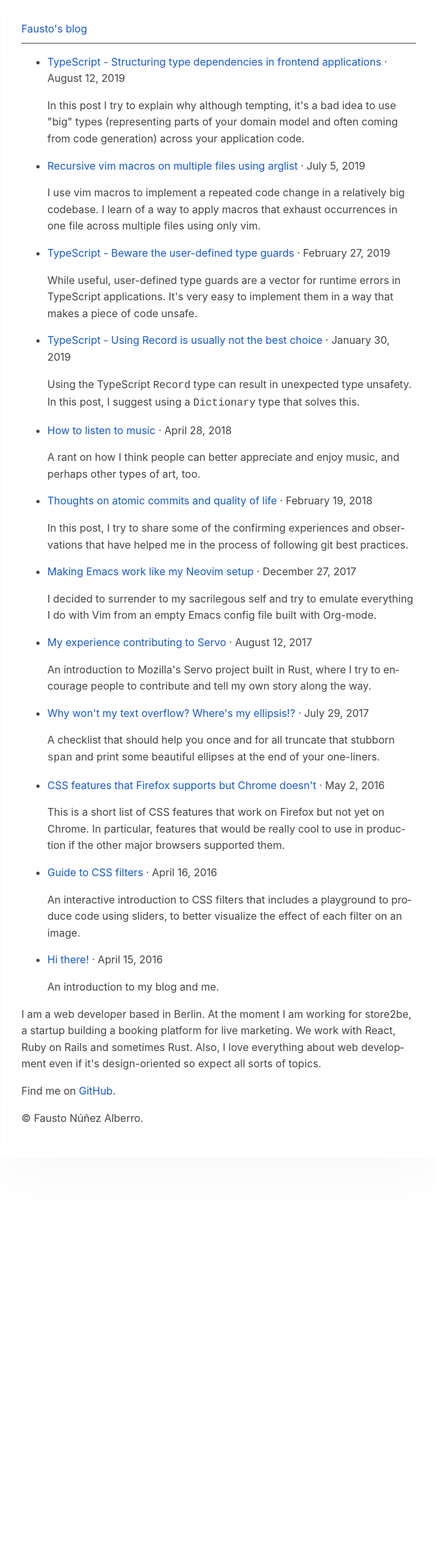
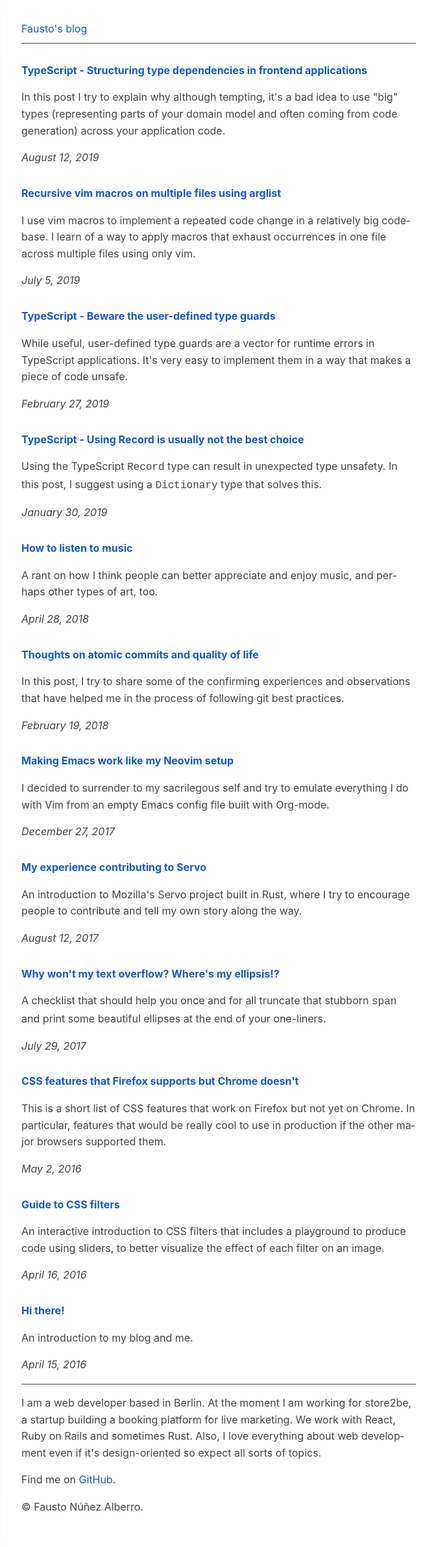
Before and after one commit to fnune/fnune.github.io, a Jekyll site: the page built from index.html, in a window 1280 px wide. Shown: the whole page at 65% size, without its empty margins (303-975 px from the left). Built offline with Jekyll 4.4.1, drawn with Linux system fonts in a browser that asks for light colours; before the commit the page ends 1781 px from its top, so only the background shows below that.

Commit message:
Improve markup for the blog index

```diff
--- a/_includes/footer.html
+++ b/_includes/footer.html
@@ -1,4 +1,5 @@
 <footer>
+  <hr />
   <p>{{ site.author_description }}</p>
   <p>Find me on <a href="{{ site.author_link }}" target="_blank" rel="noopener noreferrer">GitHub</a>.</p>
   <p>© {{ site.author }}.</p>
--- a/_includes/posts.html
+++ b/_includes/posts.html
@@ -1,12 +1,15 @@
-<ul>
-  {% for post in include.posts %}
-  <li>
-    <a href="{{ post.url | prepend: site.baseurl }}">
-      <span>{{ post.title }}</span>
-    </a>
-    <span> · </span>
+{% for post in include.posts %}
+<article class="blog-entry">
+  <header>
+    <h1>
+      <a href="{{ post.url | prepend: site.baseurl }}">
+        {{ post.title }}
+      </a>
+    </h1>
+  </header>
+  <blockquote>{{ post.excerpt }}</blockquote>
+  <footer>
     <time datetime="{{ post.date | date_to_xmlschema }}">{{ post.date | date: '%B %-d, %Y' }}</time>
-    <p>{{ post.excerpt }}</p>
-  </li>
-  {% endfor %}
-</ul>
+  </footer>
+</article>
+{% endfor %}
--- /dev/null
+++ b/_scss/index.scss
@@ -0,0 +1,18 @@
+@import 'variables';
+
+.blog-entry {
+  padding: 0.5rem 0;
+
+  h1 {
+    font-size: 1rem;
+  }
+
+  time {
+    font-style: italic;
+  }
+
+  blockquote {
+    margin-left: 0;
+    margin-right: 0;
+  }
+}
--- a/css/screen.scss
+++ b/css/screen.scss
@@ -7,3 +7,4 @@ docs: //jekyllrb.com/docs/front-matter/
 @import 'syntax';
 @import 'main';
 @import 'headings';
+@import 'index';
```
